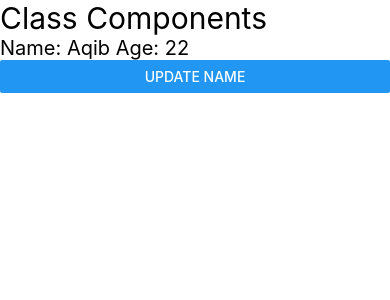
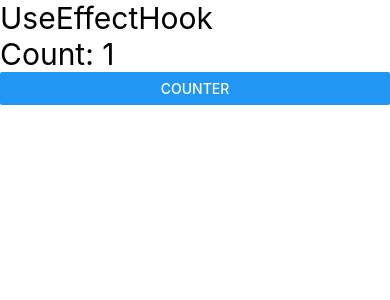
Before and after one commit to onlinedeveloper4u/React-Native-Full-Course-2024-The-Techzeen, a React Native app: screen / in a window 390 px wide. Shown: the top 300 px of the page. Built offline with nearby package versions, Linux system fonts and the light colour scheme.

Commit message:
useEffect Hook for Mounting Phase

```diff
--- a/App.jsx
+++ b/App.jsx
@@ -1,7 +1,8 @@
 import React from 'react'
 // import { View, Text, Button } from 'react-native'
 import { View } from 'react-native'
-import ClassComponents from './src/components/ClassComponents'
+import UseEffectHook from './src/components/UseEffectHook'
+// import ClassComponents from './src/components/ClassComponents'
 // import Grid from './src/components/Grid'
 // import ContactListScreen from './src/screens/Contact/ContactListScreen'
 // import LoginForm from './src/components/LoginForm'
@@ -36,7 +37,8 @@
       {/* <LoginForm /> */}
       {/* <ContactListScreen /> */}
       {/* <Grid /> */}
-      <ClassComponents />
+      {/* <ClassComponents /> */}
+      <UseEffectHook />
     </View>
   )
 }
--- /dev/null
+++ b/src/components/UseEffectHook.jsx
@@ -0,0 +1,18 @@
+import { View, Text, Button } from 'react-native'
+import React, { useEffect, useState } from 'react'
+
+const UseEffectHook = () => {
+    const [count, setCount] = useState(1)
+    useEffect(() => {
+        console.log('API Calling')
+    }, [])
+  return (
+    <View>
+      <Text style={ { fontSize: 30 } }>UseEffectHook</Text>
+      <Text style={ { fontSize: 30 } }>Count: {count}</Text>
+      <Button title='Counter' onPress={() => setCount(count + 1)} />
+    </View>
+  )
+}
+
+export default UseEffectHook
```
